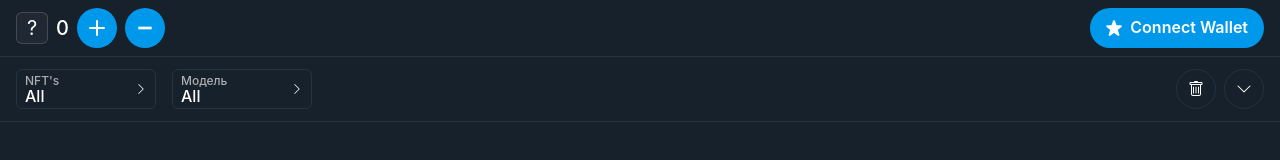
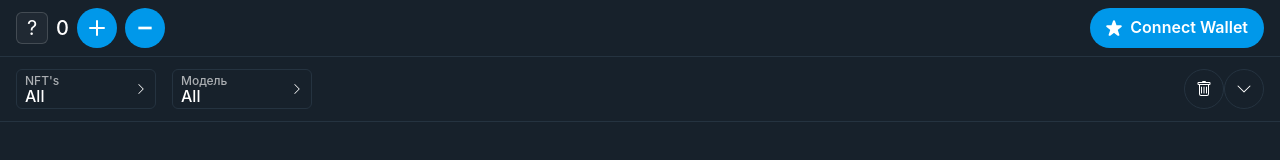
Before and after one commit to useriiefokrjkgjrkgkgkjkg/telegram-nft-marketplace, a Next.js app: page / in a window 1280 px wide. Shown: the top 160 px of the page. Built offline with nearby package versions, Linux system fonts and the light colour scheme.

Commit message:
Сдвинуты кнопки мусорного бака и стрелочки левее

```diff
--- a/app/page.tsx
+++ b/app/page.tsx
@@ -264,6 +264,7 @@ export default function Home() {
               borderRadius="full"
               width="40px"
               height="40px"
+              ml="-8px"
             />
             <IconButton
               aria-label="Sort"
@@ -277,6 +278,7 @@ export default function Home() {
               borderRadius="full"
               width="40px"
               height="40px"
+              ml="-8px"
             />
           </HStack>
         </HStack>
```
